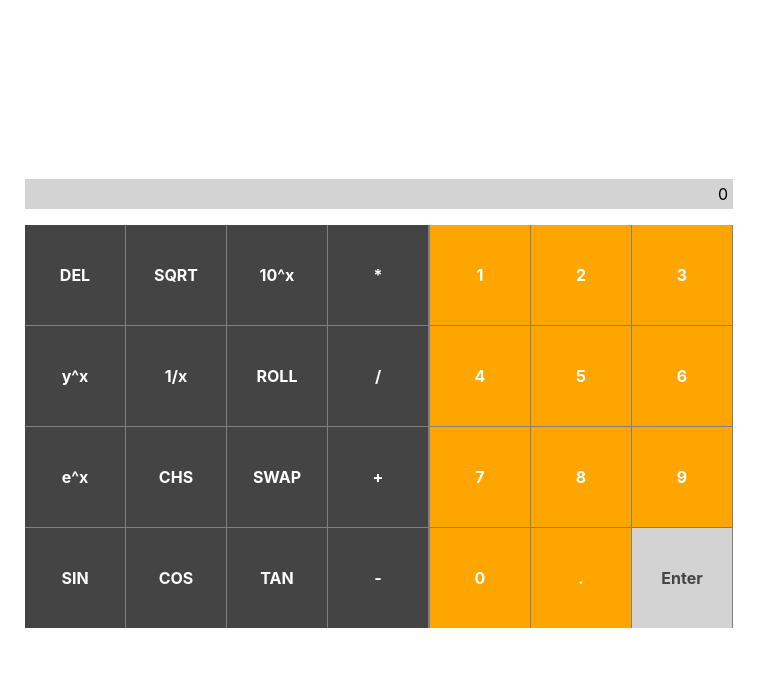
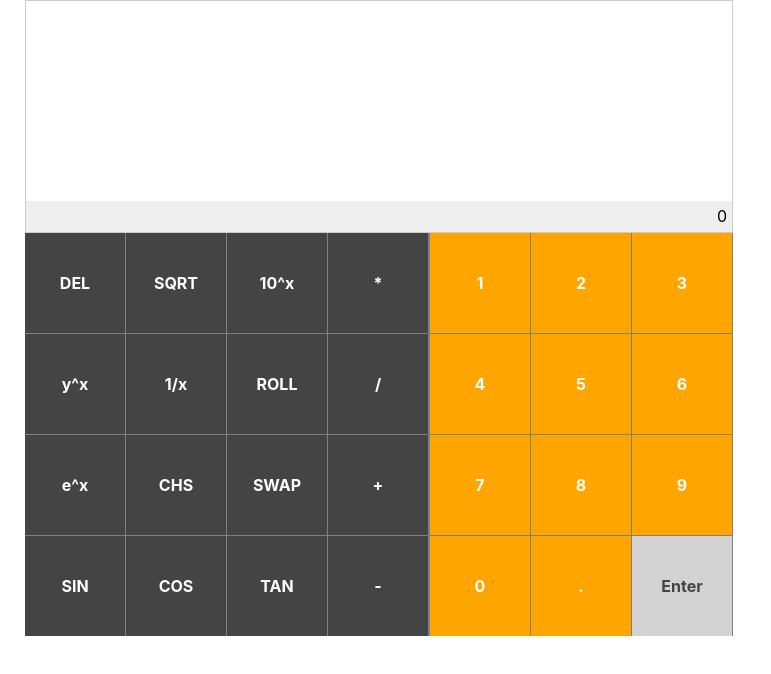
Before and after one commit to meagle/rpn-calc-hooks, a React (Create React App) app: page / in a window 1280 px wide. Shown: the top 674 px of the page, without its empty margins (0-771 px from the left). Built offline with nearby package versions, Linux system fonts and the light colour scheme.

Commit message:
Improved CSS for results but want to switch this to use a grid layout

```diff
--- a/src/components/Results.css
+++ b/src/components/Results.css
@@ -1,22 +1,35 @@
 .Result-panel {
-  height: 225px;
-  width: 708px;
-  padding: 0 5px 0 0;
-  overflow-y: scroll;
+  /* height: 225px; */
+  width: 706px;
+  padding: 0;
+  border: 1px solid #ccc;
+  /* overflow-y: scroll; */
+  overflow: hidden;
 }
 
-.Result-panel>ul {
-  padding: 170px 0 0 0;
+.Result-container {
+  height: 200px;
+  margin: 0 auto;
+  overflow: auto;
+  transform: rotate(180deg);
+  direction: rtl;
 }
 
+
 .Result-item {
-  text-align: right;
+  /* text-align: right;
   list-style: none;
   margin: 5px 0;
-  padding: 2px 5px 2px 0;
+  padding: 2px 5px 2px 0; */
+  border-bottom: solid 1px #eee;
+  transform: rotate(180deg);
+  /* direction: ltr; */
+  padding: 5px;
 }
 
 .Result-item.input {
-  background-color: lightgrey;
-  padding: 5px;
+  background-color: #eee;
+  /* padding: 5px; */
+  transform: none;
+  direction: rtl;
 }
--- a/src/components/Results.tsx
+++ b/src/components/Results.tsx
@@ -18,12 +18,12 @@ const Results = () => {
 
   return (
     <div className="Result-panel" ref={resultPanelEl}>
-      <ul>
-        {stack.reverse().map((item, idx) => (
+      <div className="Result-container">
+        {stack.map((item, idx) => (
           <StackItem key={idx} item={item} />
         ))}
-        <UserInput />
-      </ul>
+      </div>
+      <UserInput />
     </div>
   );
 };
--- a/src/components/StackItem.tsx
+++ b/src/components/StackItem.tsx
@@ -5,6 +5,6 @@ type Props = {
   item: number;
 };
 
-const StackItem = ({item}: Props) => <li className="Result-item">{item}</li>;
+const StackItem = ({item}: Props) => <div className="Result-item">{item}</div>;
 
 export default StackItem;
--- a/src/components/UserInput.tsx
+++ b/src/components/UserInput.tsx
@@ -5,7 +5,7 @@ import './Results.css';
 const UserInput = () => {
   const {state} = useContext(CalculatorContext);
   return (
-    <li className="Result-item input">{state.input ? state.input : '0'}</li>
+    <div className="Result-item input">{state.input ? state.input : '0'}</div>
   );
 };
 
--- a/src/index.tsx
+++ b/src/index.tsx
@@ -4,7 +4,6 @@ import './index.css';
 import App from './App';
 import Results from './components/Results';
 import KeyboardContainer from './components/KeyboardContainer';
-import UserInput from './components/UserInput';
 
 const app = (
   <App>
```
Also changed, not shown: src/App.tsx (+0 -8 lines).
